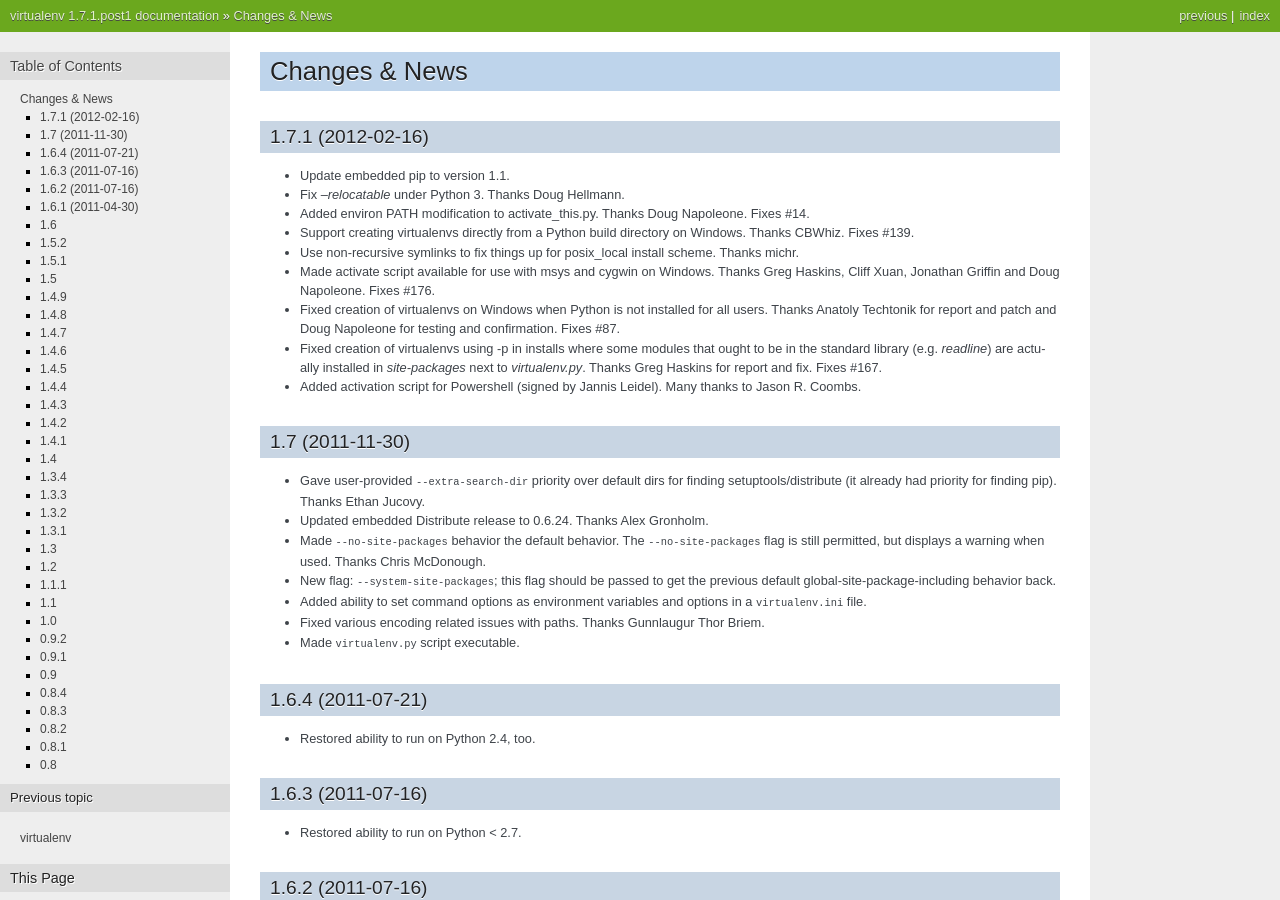
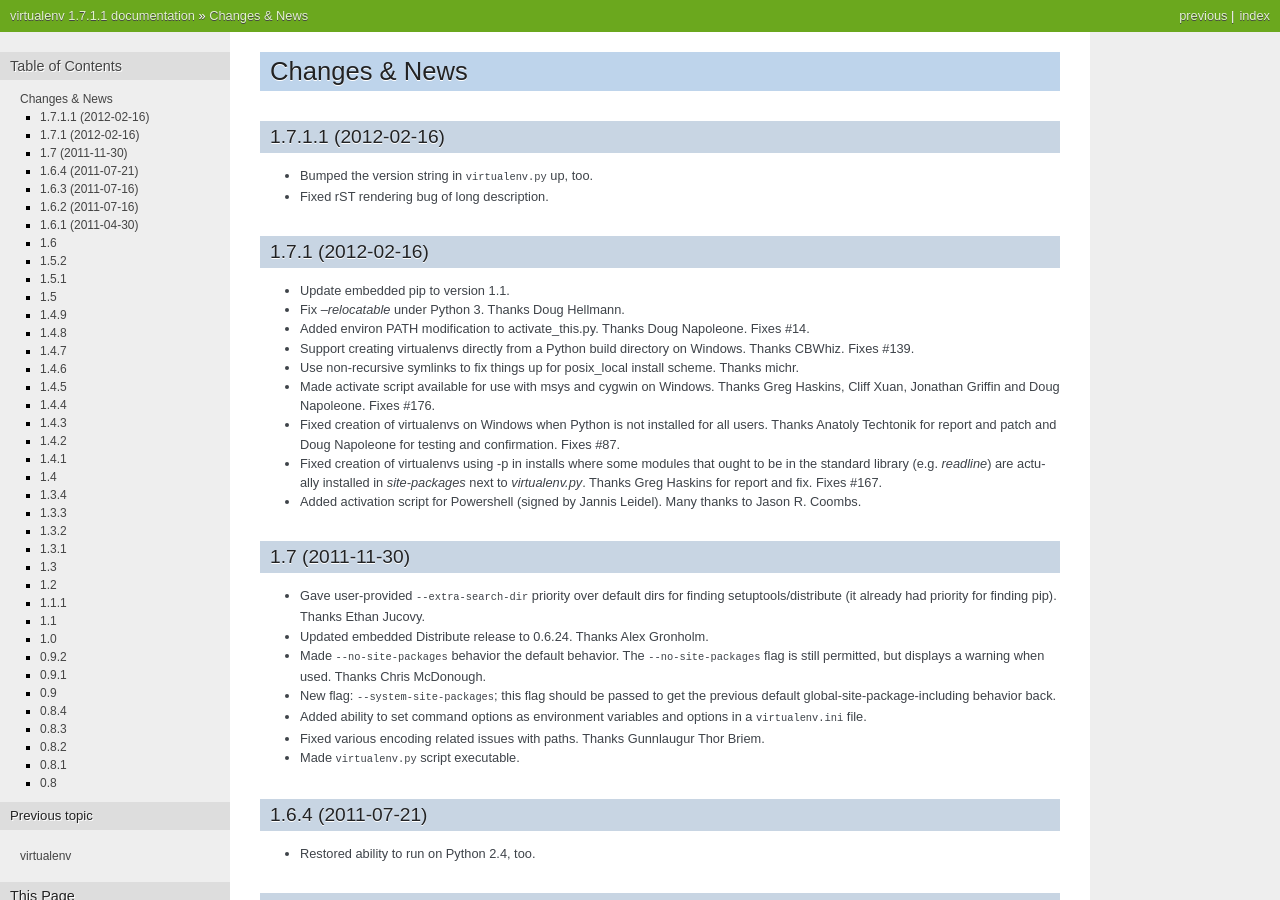
Before and after one commit to pypa/virtualenv, a Sphinx documentation site: the page built from docs/news.txt, in a window 1280 px wide and 900 px high. Built offline with Sphinx 7.4.7, drawn with Linux system fonts in a browser that asks for light colours; some of the changed text lies outside the part shown.

Commit message:
Bumped version to 1.7.1.1 and updated changelog.

```diff
--- a/docs/conf.py
+++ b/docs/conf.py
@@ -42,7 +42,7 @@
 #
 # The short X.Y version.
 
-release = "1.7.1.post1"
+release = "1.7.1.1"
 version = ".".join(release.split(".")[:2])
 
 # There are two options for replacing |today|: either, you set today to some
--- a/docs/news.txt
+++ b/docs/news.txt
@@ -1,5 +1,12 @@
 Changes & News
 --------------
+
+1.7.1.1 (2012-02-16)
+~~~~~~~~~~~~~~~~~~~~
+
+* Bumped the version string in ``virtualenv.py`` up, too.
+
+* Fixed rST rendering bug of long description.
 
 1.7.1 (2012-02-16)
 ~~~~~~~~~~~~~~~~~~
--- a/setup.py
+++ b/setup.py
@@ -26,7 +26,7 @@
 setup(name='virtualenv',
       # If you change the version here, change it in virtualenv.py and
       # docs/conf.py as well
-      version="1.7.1.post1",
+      version="1.7.1.1",
       description="Virtual Python Environment builder",
       long_description=long_description,
       classifiers=[
--- a/virtualenv.py
+++ b/virtualenv.py
@@ -4,7 +4,7 @@
 
 # If you change the version here, change it in setup.py
 # and docs/conf.py as well.
-virtualenv_version = "1.7"
+virtualenv_version = "1.7.1.1"
 
 import base64
 import sys
```
